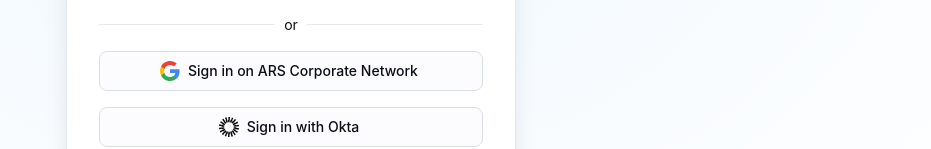
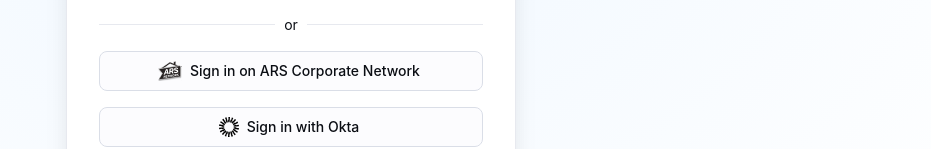
Before and after one commit to AdamBrawner/material-ui-demo, a React (Vite) app: page /#/ in a window 1280 px wide. Shown: the part 514-663 px from the top of the page, without its empty margins (349-1280 px from the left). Built offline with nearby package versions, Linux system fonts and the light colour scheme.

Commit message:
SignIn ARS logo

```diff
--- a/src/components/SignIn/index.tsx
+++ b/src/components/SignIn/index.tsx
@@ -15,9 +15,10 @@
 import * as React from "react";
 import AppTheme from "../../../shared-theme/AppTheme";
 import ColorModeSelect from "../../../shared-theme/ColorModeSelect";
+import ArsNetworkLogo from "../../assets/ars_network_logo.svg";
 import ArsLogo from "../../assets/ars-logo.png";
 import { useUser } from "../../context/UserContext";
-import { GoogleIcon, OktaIcon } from "./CustomIcons";
+import { OktaIcon } from "./CustomIcons";
 
 const ForgotPassword = React.lazy(() => import("./ForgotPassword"));
 
@@ -226,8 +227,14 @@
 						<Button
 							fullWidth
 							variant="outlined"
-							onClick={() => alert("Sign in with Google")}
-							startIcon={<GoogleIcon />}
+							onClick={() => alert("Sign in with ARS Corporate account")}
+							startIcon={
+								<img
+									src={ArsNetworkLogo}
+									alt="ARS Corporate Network"
+									style={{ width: 24, height: 24 }}
+								/>
+							}
 						>
 							Sign in on ARS Corporate Network
 						</Button>
--- a/src/components/UserAvatarOptionsMenu.tsx
+++ b/src/components/UserAvatarOptionsMenu.tsx
@@ -61,7 +61,7 @@
 					},
 				}}
 			>
-				<MenuItem onClick={handleClose}>
+				<MenuItem>
 					<MuiLink
 						component="a"
 						underline="none"
```
